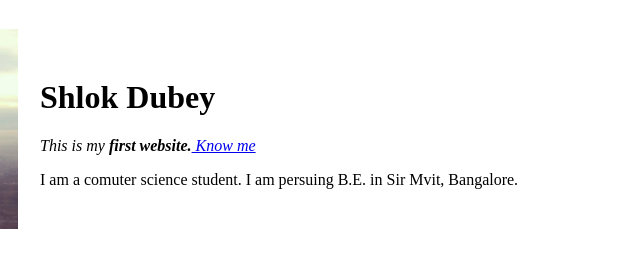
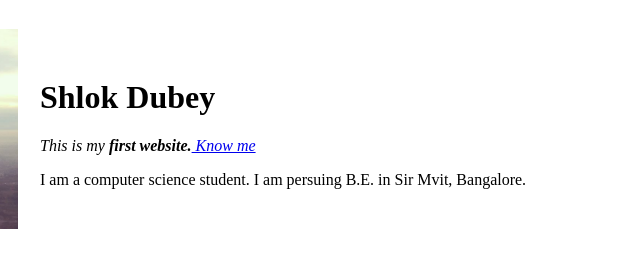
Before and after one commit to shlok1805/cv, a plain HTML site: page index.html in a window 1280 px wide. Shown: the top 260 px of the page, 211-851 px from the left. Drawn offline with Linux system fonts and the light colour scheme.

Commit message:
Update index.html

```diff
--- a/index.html
+++ b/index.html
@@ -13,7 +13,7 @@
       <td>
         <h1>Shlok Dubey</h1>
         <p><em>This is my <strong>first website.</strong><a href="https://www.facebook.com/shlokdubey1k?ref=bookmarks"> Know me</a></em></p>
-        <p>I am a comuter science student. I am persuing B.E. in Sir Mvit, Bangalore.</p>
+        <p>I am a computer science student. I am persuing B.E. in Sir Mvit, Bangalore.</p>
       </td>
     </tr>
   </table>
```
